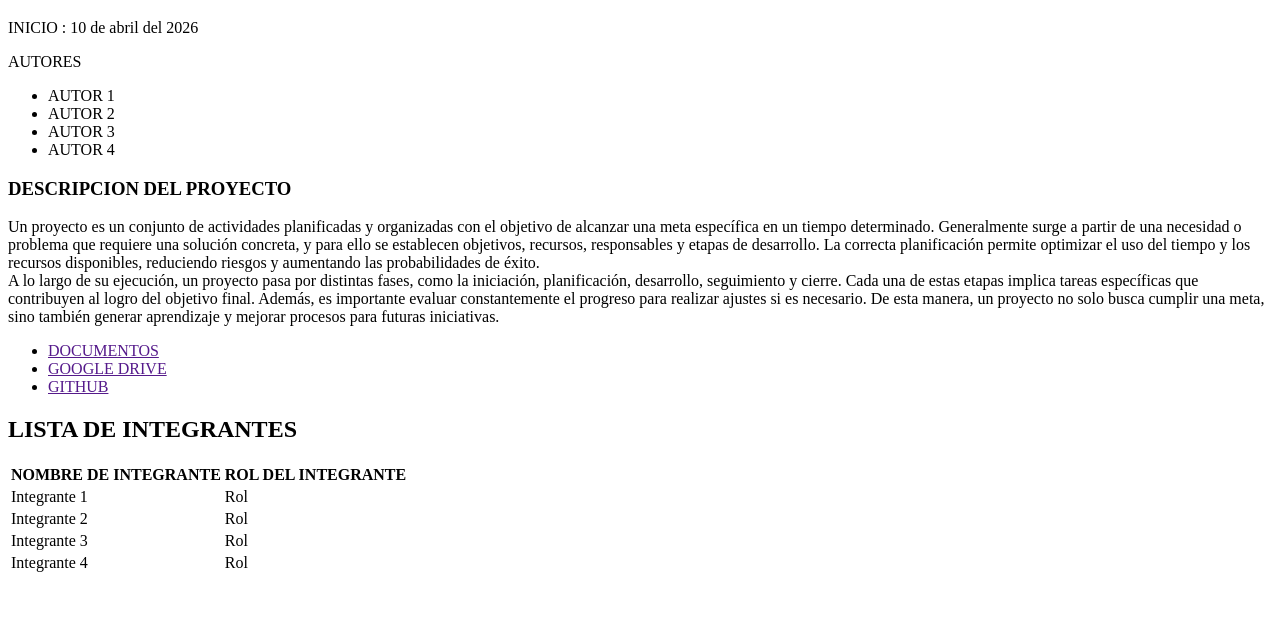
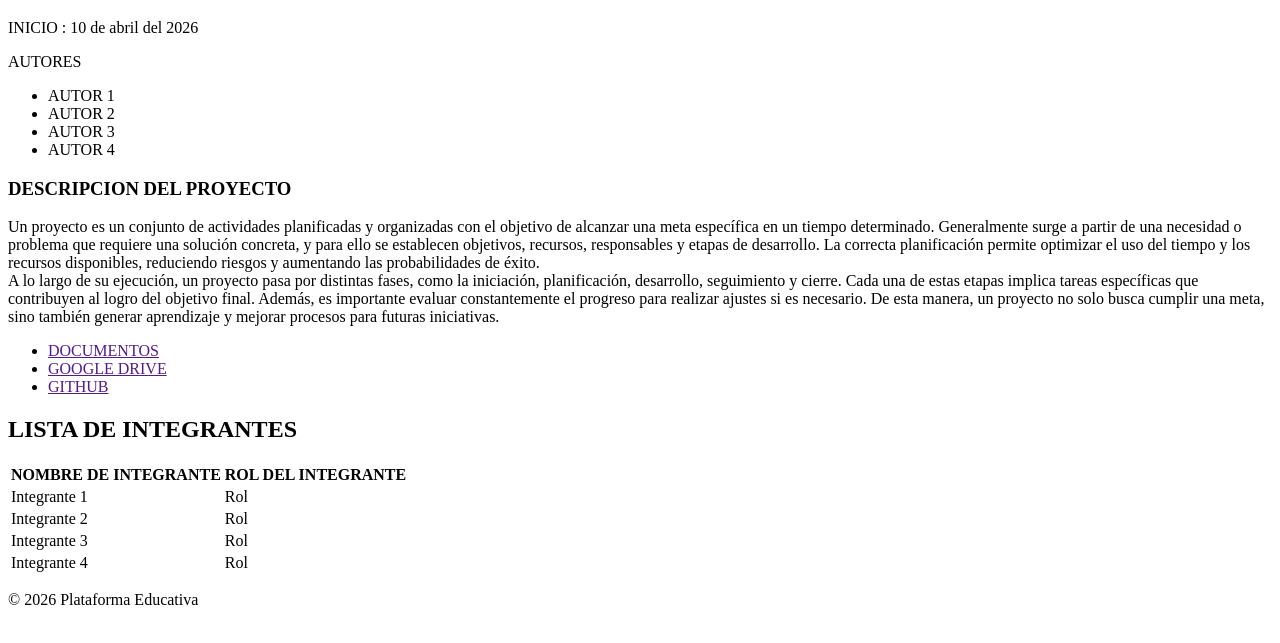
Before and after one commit to JuanPoNZEtti/pv_tp1_grupo5, a plain HTML site: page detalle.html in a window 1280 px wide. Shown: the part 61-704 px from the top of the page. Drawn offline with Linux system fonts and the light colour scheme.

Commit message:
ADD: Footer a detalle.html

```diff
--- a/detalle.html
+++ b/detalle.html
@@ -59,5 +59,8 @@
             </table>
         </section>
     </main>
+     <footer>
+        <p>© 2026 Plataforma Educativa</p>
+    </footer>
 </body>
 </html>
```
